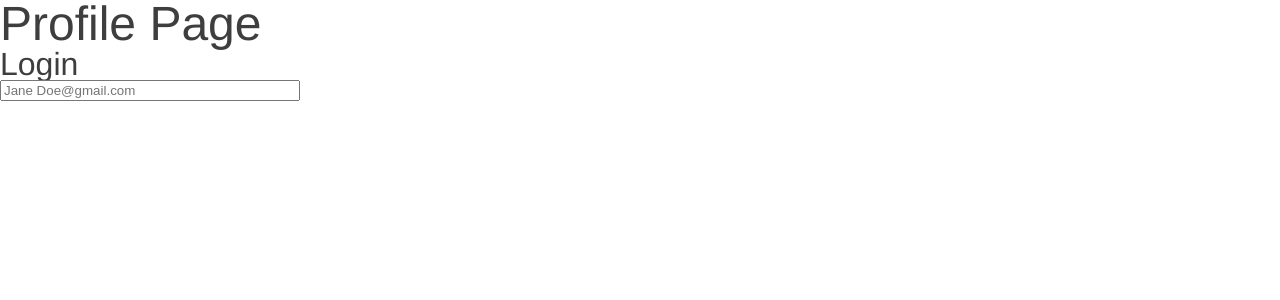
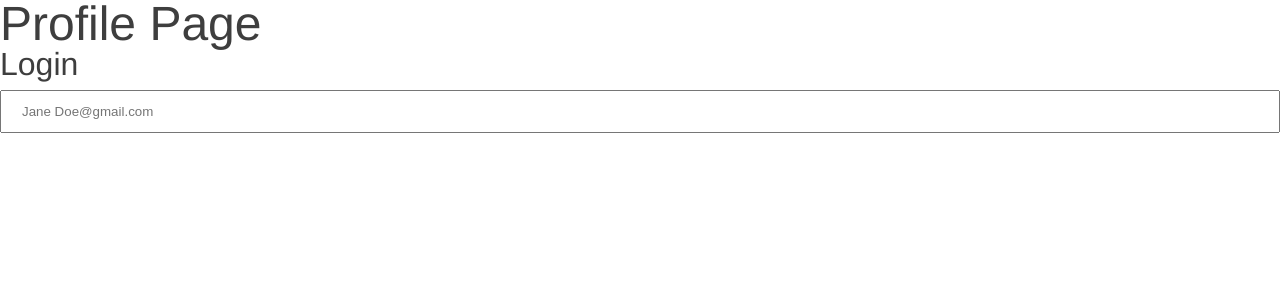
Before and after one commit to RomainKH/design_system, a Vue app: page / in a window 1280 px wide. Shown: the top 300 px of the page. Built offline with nearby package versions, Linux system fonts and the light colour scheme.

Commit message:
:sparkles: :bug: fix specify + components for atomic design :lipstick

```diff
--- a/package.json
+++ b/package.json
@@ -6,7 +6,7 @@
     "serve": "vue-cli-service serve",
     "build": "vue-cli-service build",
     "lint": "vue-cli-service lint",
-    "sync": "specify sync && specify extract",
+    "sync": "specify extract -C .specifyrc/light-theme.json && specify extract -C .specifyrc/dark-theme.json",
     "postinstall": "husky install"
   },
   "dependencies": {
--- /dev/null
+++ b/src/components/01-atoms/TextComponent.vue
@@ -0,0 +1,23 @@
+<template>
+  <div>
+    <h1 v-if="type === 'h1'" :class="attribute" >{{ msg }}</h1>
+    <h2 v-if="type === 'h2'" :class="attribute" >{{ msg }}</h2>
+    <h3 v-if="type === 'h3'" :class="attribute" >{{ msg }}</h3>
+    <h4 v-if="type === 'h4'" :class="attribute" >{{ msg }}</h4>
+    <h5 v-if="type === 'h5'" :class="attribute" >{{ msg }}</h5>
+    <h6 v-if="type === 'h6'" :class="attribute" >{{ msg }}</h6>
+    <p v-if="type === 'p'" :class="attribute" >{{ msg }}</p>
+    <span v-if="type === 'span'" :class="attribute" >{{ msg }}</span>
+  </div>
+</template>
+
+<script>
+export default {
+  name: 'TextComponent',
+  props: {
+    msg: String,
+    type: String,
+    attribute: String
+  }
+}
+</script>
--- a/src/components/01-atoms/Title.vue
+++ /dev/null
@@ -1,15 +0,0 @@
-<template>
-  <h1 class="u-text-title title-style" v-if="ish1">{{ msg }}</h1>
-  <h2 class="u-text-sidebar_title title-style" v-else>{{ msg }}</h2>
-</template>
-
-<script>
-import "../../scss/style.scss";
-export default {
-  name: 'Title',
-  props: {
-    msg: String,
-    ish1: Boolean
-  }
-}
-</script>
--- a/src/components/02-molecules/FormInput.vue
+++ b/src/components/02-molecules/FormInput.vue
@@ -1,8 +1,17 @@
 <template>
-  <div class="form_input">
-    <label class="u-text-label" for="name" >{{ title }}</label>
-    <input :type="whatType" id="name" name="name" required
-    minlength="8" maxlength="20" size="20" pattern=".+@gmail.com" :placeholder="placeholder">
+  <div>
+    <div v-if="other === 'null'" class="form_container">
+      <label class="u-text-label label" :for="type" >{{ title }}</label>
+      <input  class="form_input input" :type="type" :id="type" :name="type" required
+      minlength="8" maxlength="20" size="20" :placeholder="placeholder">
+    </div>
+    <div v-if="other !== 'null'" class="form_container">
+      <label class="u-text-label" :for="other" >{{ title }}</label>
+      <textarea v-if="other === 'textarea'" :id="other" name="story" rows="5" cols="33">
+        It was a dark and stormy night...
+      </textarea>
+      <!-- ADD ROMAIN MAILLOT !-->
+    </div>
   </div>
 </template>
 
@@ -11,16 +20,22 @@ export default {
   name: 'FormInput',
   props: {
     title: String,
-    whatType: String,
-    placeholder: String
+    type: String,
+    placeholder: String,
+    other: String || null
   }
 }
 </script>
 
 <style lang="scss" scoped>
-  .form_input {
+  .form_container {
     display: flex;
     flex-direction: column;
-    width: 300px;
+  }
+  .label {
+    margin-bottom: 10px;
+  }
+  .input {
+    padding: 12px 20px;
   }
 </style>
--- a/src/components/05-pages/AccountPage.vue
+++ b/src/components/05-pages/AccountPage.vue
@@ -1,18 +1,18 @@
 <template>
   <div>
-    <Title :ish1="true" msg="Profile Page" />
-    <FormInput title="Login" whatType="email" placeholder="Jane Doe@gmail.com"/>
+    <TextComponent type="h1" msg="Profile Page" attribute="u-text-title" />
+    <FormInput title="Login" type="email" placeholder="Jane Doe@gmail.com" other="null"/>
   </div>
 </template>
 
 <script>
 import FormInput from '../02-molecules/FormInput.vue'
-import Title from '../01-atoms/Title.vue'
+import TextComponent from '../01-atoms/TextComponent.vue'
 export default {
   name: 'AccountPage',
   components: {
     FormInput,
-    Title
+    TextComponent
   }
 }
 </script>
--- a/src/scss/01-utils/_variables.scss
+++ b/src/scss/01-utils/_variables.scss
@@ -1 +1,2 @@
 @import "variables/colors";
+@import "variables/colors-dark";
--- /dev/null
+++ b/src/scss/01-utils/variables/colors-dark.scss
@@ -0,0 +1,13 @@
+:root[data-theme="dark"] {
+  /* COLOR */
+  --light-accent-accent-base: rgb(22, 158, 235);
+  --light-accent-accent-light: rgb(97, 174, 217);
+  --light-neutral-black: rgb(9, 0, 3);
+  --light-neutral-n-1: rgb(237, 234, 235);
+  --light-neutral-n-2: rgb(183, 183, 183);
+  --light-neutral-n-3: rgb(111, 110, 110);
+  --light-neutral-n-4: rgb(62, 62, 62);
+  --light-neutral-white: rgb(254, 254, 254);
+  --light-primary-primary-base: rgb(235, 22, 86);
+  --light-primary-primary-light: rgb(231, 57, 118);
+}
```
Also changed, not shown: .specifyrc.json (deleted), .specifyrc/dark-theme.json (added), .specifyrc/light-theme.json (added).
